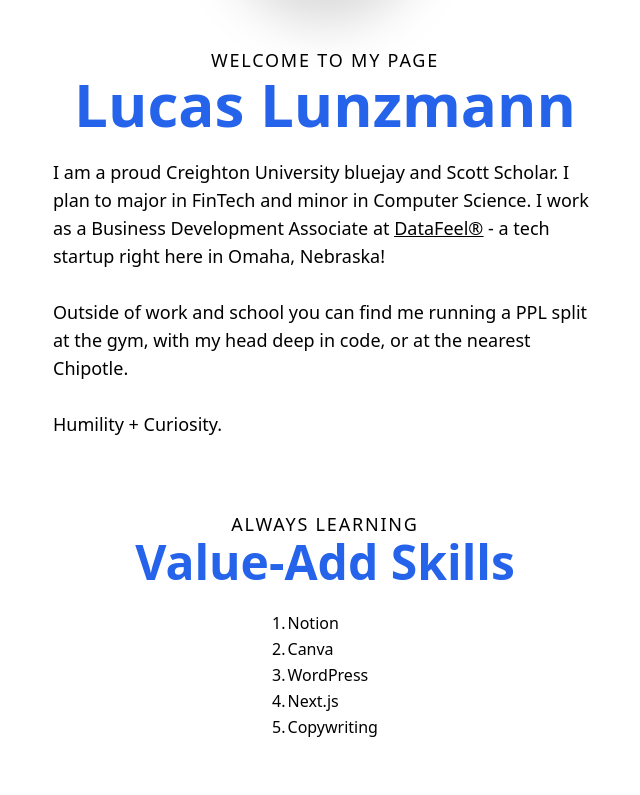
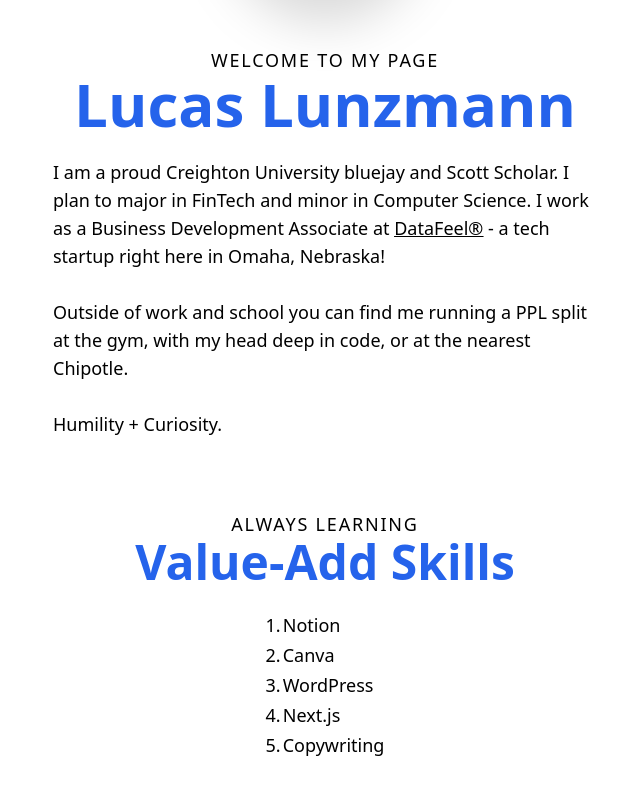
Before and after one commit to lucaslunzmann/nextjs-blog, a Next.js app: page / in a window 1280 px wide. Shown: the part 259-1054 px from the top of the page, without its empty margins (315-955 px from the left). Built offline with nearby package versions, Linux system fonts and the light colour scheme.

Commit message:
Font for Table

```diff
--- a/pages/index.js
+++ b/pages/index.js
@@ -22,12 +22,12 @@ export default function Home() {
         <h2 className= "text-center text-5xl text-blue-600 font-bold">
           Value-Add Skills</h2>
         <p> <br></br>
-          <table class="m-auto">
-            <tr><td>1.</td><td>Notion</td></tr>
-            <tr><td>2.</td><td>Canva</td></tr>
-            <tr><td>3.</td><td>WordPress</td></tr>
-            <tr><td>4.</td><td>Next.js</td></tr>
-            <tr><td>5.</td><td>Copywriting</td></tr>
+          <table class="font-sans text-lg m-auto">
+            <tr><td>1.</td><td> Notion</td></tr>
+            <tr><td>2.</td><td> Canva</td></tr>
+            <tr><td>3.</td><td> WordPress</td></tr>
+            <tr><td>4.</td><td> Next.js</td></tr>
+            <tr><td>5.</td><td> Copywriting</td></tr>
           </table>
         </p>
     </Layout>
```
